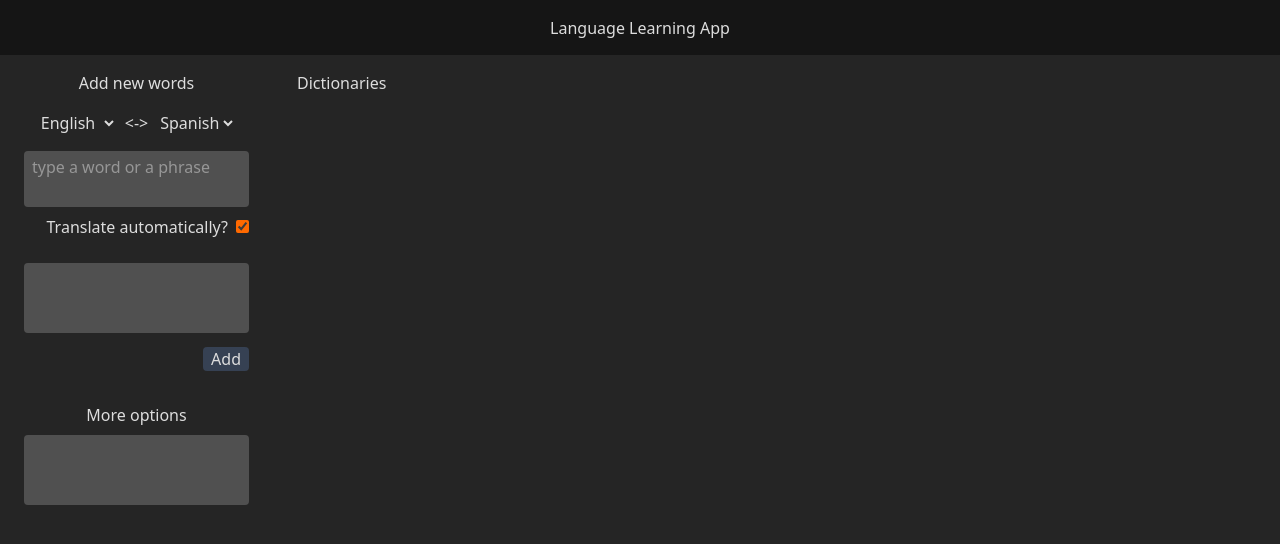
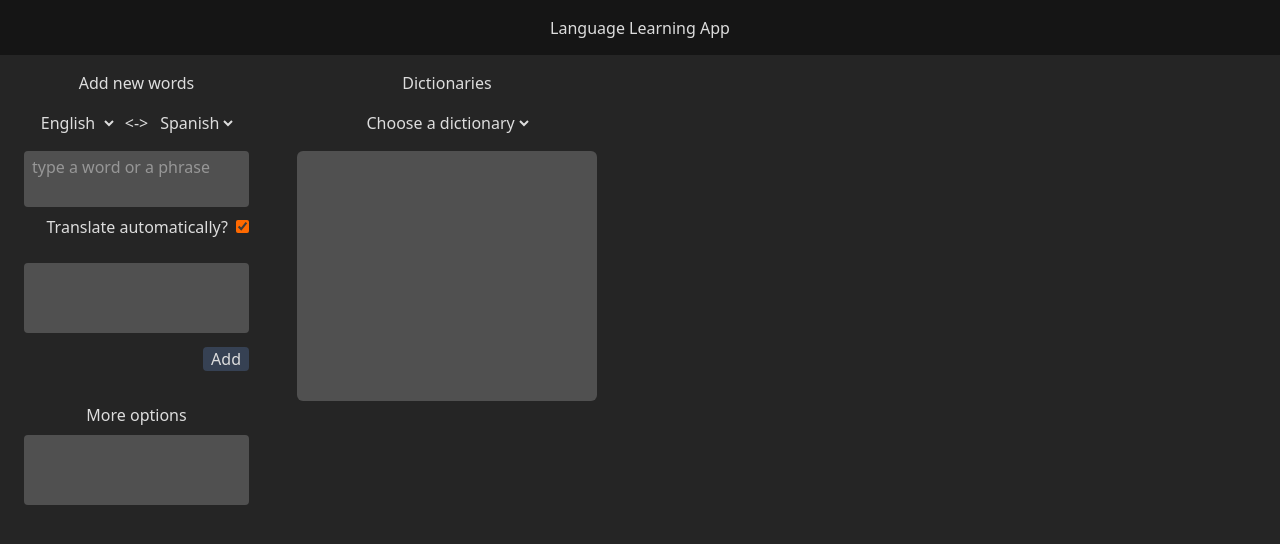
Before and after one commit to self-related/language-learn-app, a React (Vite) app: page / in a window 1280 px wide. Shown: the top 544 px of the page. Built offline with nearby package versions, Linux system fonts and the light colour scheme.

Commit message:
initial work on Dictionary section (mostly styling)

```diff
--- a/src/components/DictionarySection.tsx
+++ b/src/components/DictionarySection.tsx
@@ -1,8 +1,22 @@
+import { useState } from "react";
+
+// temp type for dictionary
+interface Dictionary {
+    [word: string]: string,
+}
+
 export default function DictionarySection() {
+    const [currentDictionaty, setCurrentDictionary] = useState<Dictionary>({}); // temp state for dictionary
 
     return (
         <div id="dictionary-section" className="text-center">
             <h2>Dictionaries</h2>
+            <select name="current-dictionary" id="current-dictionary" className="mt-4 min-w-20 cursor-pointer">
+                <option value="">Choose a dictionary</option>
+            </select>
+            <div className="mt-4 bg-[#505050] min-w-[300px] min-h-[250px] rounded-md">
+
+            </div>
         </div>
     );
 }
```
